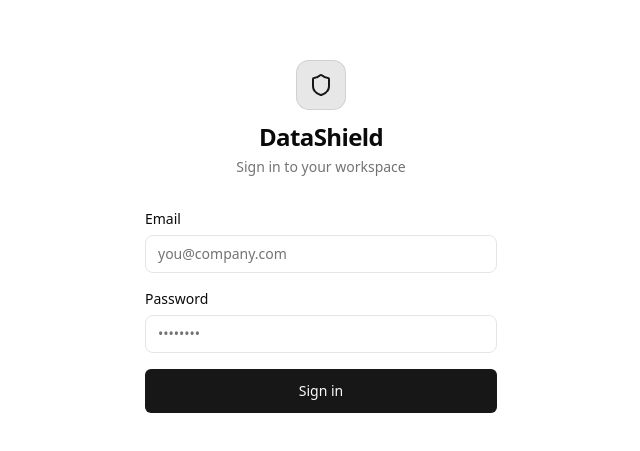
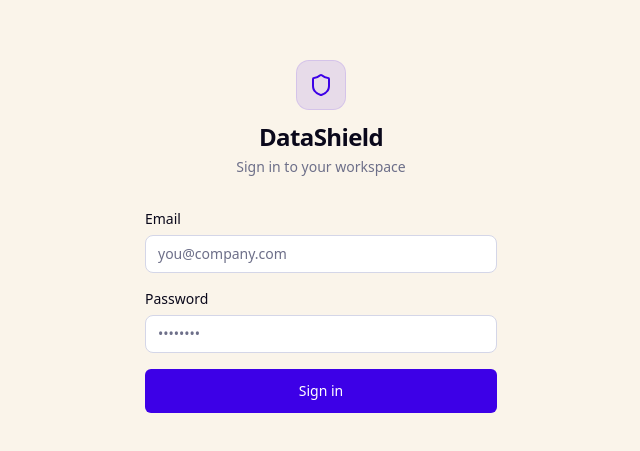
Before and after one commit to WhiteMuush/DataShield, a Next.js app: page /login in a window 1280 px wide. Shown: the part 163-614 px from the top of the page, without its empty margins (319-959 px from the left). Built offline with nearby package versions, Linux system fonts and the light colour scheme.

Commit message:
feat(theme): apply custom brand palette (violet, orange, cream)

```diff
--- a/src/app/globals.css
+++ b/src/app/globals.css
@@ -4,72 +4,56 @@
 @tailwind utilities;
 
 @layer base {
-  .theme {
-    --font-heading: var(--font-sans);
-    --font-sans: var(--font-sans)
-  }
   :root {
-    --background: 1 0 0;
-    --foreground: 0.145 0 0;
-    --card: 1 0 0;
-    --card-foreground: 0.145 0 0;
+    /* Backgrounds */
+    --background: 0.97 0.015 80;        /* #FFF5E5 warm cream */
+    --foreground: 0.15 0.04 285;        /* near-black purple tint */
+
+    --card: 1 0 0;                       /* white */
+    --card-foreground: 0.15 0.04 285;
+
     --popover: 1 0 0;
-    --popover-foreground: 0.145 0 0;
-    --primary: 0.205 0 0;
-    --primary-foreground: 0.985 0 0;
-    --secondary: 0.97 0 0;
-    --secondary-foreground: 0.205 0 0;
-    --muted: 0.97 0 0;
-    --muted-foreground: 0.556 0 0;
-    --accent: 0.97 0 0;
-    --accent-foreground: 0.205 0 0;
-    --destructive: 0.577 0.245 27.325;
-    --border: 0.922 0 0;
-    --input: 0.922 0 0;
-    --ring: 0.708 0 0;
+    --popover-foreground: 0.15 0.04 285;
+
+    /* Brand colors */
+    --primary: 0.44 0.28 275;           /* #7F27FF violet */
+    --primary-foreground: 1 0 0;
+
+    --secondary: 0.63 0.19 278;         /* #9F70FD violet clair */
+    --secondary-foreground: 1 0 0;
+
+    --accent: 0.72 0.19 58;             /* #FF8911 orange */
+    --accent-foreground: 0.15 0.04 285;
+
+    /* UI */
+    --muted: 0.94 0.02 280;
+    --muted-foreground: 0.55 0.04 280;
+
+    --destructive: 0.637 0.237 25;
+
+    --border: 0.88 0.025 280;
+    --input: 0.88 0.025 280;
+    --ring: 0.44 0.28 275;
     --radius: 0.625rem;
-    --sidebar: 0.985 0 0;
-    --sidebar-foreground: 0.145 0 0;
-    --sidebar-primary: 0.205 0 0;
-    --sidebar-primary-foreground: 0.985 0 0;
-    --sidebar-accent: 0.97 0 0;
-    --sidebar-accent-foreground: 0.205 0 0;
-    --sidebar-border: 0.922 0 0;
-    --sidebar-ring: 0.708 0 0
-  }
-  .dark {
-    --background: 0.09 0.008 280;
-    --foreground: 0.96 0.005 280;
-    --card: 0.13 0.012 280;
-    --card-foreground: 0.96 0.005 280;
-    --popover: 0.13 0.012 280;
-    --popover-foreground: 0.96 0.005 280;
-    --primary: 0.488 0.243 264.376;
-    --primary-foreground: 0.985 0 0;
-    --secondary: 0.20 0.015 280;
-    --secondary-foreground: 0.96 0.005 280;
-    --muted: 0.18 0.012 280;
-    --muted-foreground: 0.58 0.025 280;
-    --accent: 0.20 0.015 280;
-    --accent-foreground: 0.96 0.005 280;
-    --destructive: 0.637 0.237 25;
-    --border: 0.22 0.018 280;
-    --input: 0.22 0.018 280;
-    --ring: 0.488 0.243 264.376;
+
+    /* Sidebar */
+    --sidebar: 1 0 0;
+    --sidebar-foreground: 0.15 0.04 285;
+    --sidebar-primary: 0.44 0.28 275;
+    --sidebar-primary-foreground: 1 0 0;
+    --sidebar-accent: 0.94 0.02 280;
+    --sidebar-accent-foreground: 0.44 0.28 275;
+    --sidebar-border: 0.88 0.025 280;
+    --sidebar-ring: 0.44 0.28 275;
+
+    /* Severity */
     --severity-critical: 0.637 0.237 25;
-    --severity-high: 0.72 0.19 55;
+    --severity-high: 0.72 0.19 58;
     --severity-medium: 0.79 0.17 85;
     --severity-low: 0.62 0.19 250;
     --severity-ok: 0.66 0.19 145;
-    --sidebar: 0.11 0.01 280;
-    --sidebar-foreground: 0.96 0.005 280;
-    --sidebar-primary: 0.488 0.243 264.376;
-    --sidebar-primary-foreground: 0.985 0 0;
-    --sidebar-accent: 0.20 0.015 280;
-    --sidebar-accent-foreground: 0.96 0.005 280;
-    --sidebar-border: 0.20 0.015 280;
-    --sidebar-ring: 0.488 0.243 264.376
   }
+
   * {
     @apply border-border outline-ring/50;
   }
```
